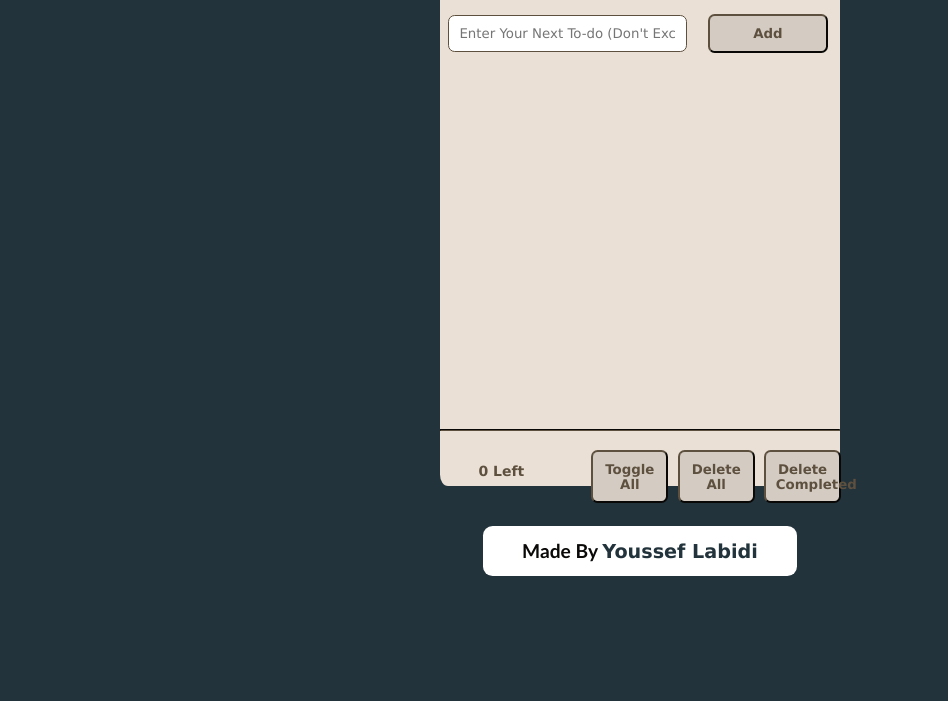
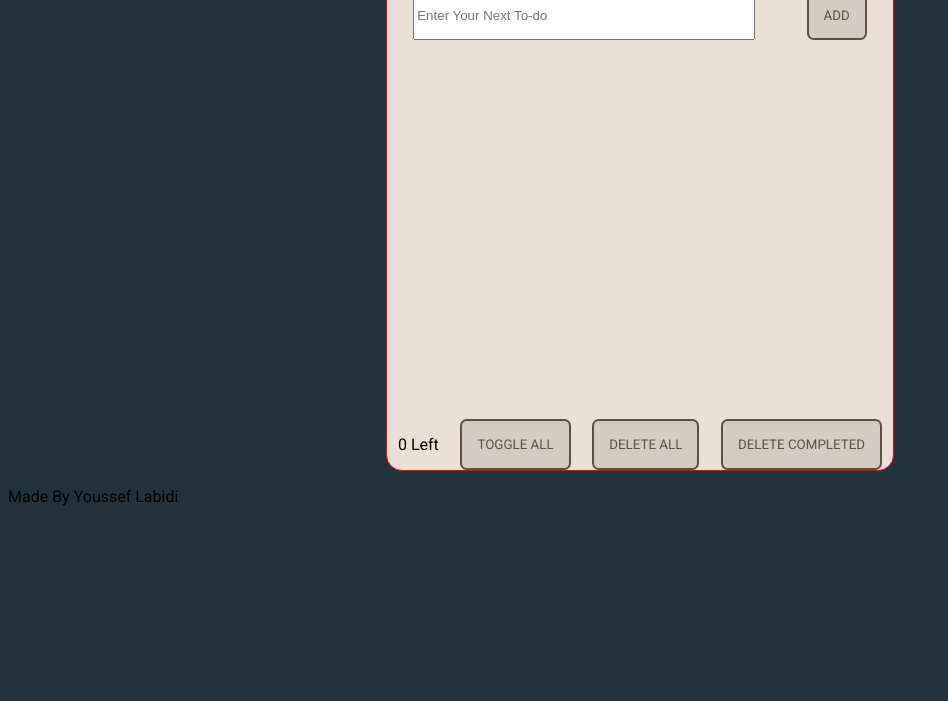
Before and after one commit to ylabidi11/Todo-List, a plain HTML site: page index.html in a window 1280 px wide. Shown: the part 99-800 px from the top of the page, without its empty margins (0-948 px from the left). Drawn offline with Linux system fonts and the light colour scheme.

Commit message:
restarted entire css implementing flexbox

```diff
--- a/index.html
+++ b/index.html
@@ -5,19 +5,20 @@
     <meta charset="UTF-8">
     <meta name="viewport" content="width=device-width, initial-scale=1.0">
     <title>To-Do</title>
+    <link
+        href="https://fonts.googleapis.com/css2?family=Roboto:ital,wght@0,100;0,300;0,400;0,500;0,700;0,900;1,100;1,300;1,400;1,500;1,700;1,900&display=swap"
+        rel="stylesheet">
     <link rel="stylesheet" href="style.css">
 </head>
 
 <body>
     <div class="todo">
         <h1>To-Do List</h1>
-        <input type="text" placeholder="Enter Your Next To-do (Don't Exceed This Width)" class="add-todo"
-            id="input-todo">
-        <button class="add-todo" id="add-todo-button">Add</button>
+        <div class="add-todo-div">
+            <input type="text" placeholder="Enter Your Next To-do" class="add-todo" id="input-todo">
+            <button class="add-todo" id="add-todo-button">Add</button>
+        </div>
         <ul id="todos-list"></ul>
-        <div class="hr">
-            <hr>
-        </div>
         <div class="all-buttons">
             <p id="counter">0 Left</p>
             <button id="toggle-all-button">Toggle All</button>
--- a/script.js
+++ b/script.js
@@ -35,9 +35,11 @@ const DisplayTodos = () => {
             li.className = "not-crossed both"
         }
 
+        let span = document.createElement('span');
+        span.innerHTML = todos[i].todo
 
         li.appendChild(toggleButton)
-        li.appendChild(document.createTextNode(todos[i].todo))
+        li.appendChild(span)
         li.appendChild(newRemove)
 
         ulList.appendChild(li)
--- a/style.css
+++ b/style.css
@@ -1,192 +1,94 @@
-* {
-    font-family: Verdana, Tahoma, sans-serif;
+body {
+    background-color: #22333B;
+    font-family: "Roboto", sans-serif;
+    font-weight: 400;
+    font-style: normal;
 }
 
-body {
-    background-color: #22333B;
+button {
+    background-color: #d4ccc3;
+    padding: 15px;
+    color: #5E503F;
+    border: 2px solid #5E503F;
+    border-radius: 0.5em;
+    text-transform: uppercase;
+    font-family: "Roboto", sans-serif;
+    font-weight: 400;
 }
 
-h1 {
-    padding-top: 5%;
-    text-align: center;
-    color: #5E503F;
-}
-
-.hr {
-    border-color: #5E503F;
-}
-
-hr {
-    border-color: inherit;
+button:hover {
+    background-color: #22333B;
+    color: #d4ccc3;
+    border: none;
+    cursor: pointer;
+    padding: 17px;
 }
 
 .todo {
+    display: flex;
+    flex-direction: column;
+    border: 1px solid red;
+    margin: auto;
+    width: 40%;
+    height: 70vh;
     background-color: #EAE0D5;
-    height: 70vh;
-    width: 50vh;
-    margin: auto;
-    border-radius: 2%;
-    margin-top: 2%;
+    border-radius: 1em;
+    text-align: center;
     position: relative;
 }
 
-.add-todo {
-    padding: 2.6%;
-    margin: 2%;
-    border-radius: 0.5em;
-}
-
-input {
-    width: 70%;
-    border: 1px solid #5E503F;
+.add-todo-div {
+    display: flex;
+    flex-direction: row;
+    justify-content: space-around;
 }
 
 #input-todo {
-    width: 54%;
-}
-
-#add-todo-button {
-    width: 30%;
-    border-color: #5E503F;
-    background-color: #d4ccc3;
-    color: #5E503F;
-    font-weight: bold;
-}
-
-#add-todo-button:hover {
-    background-color: #22333B;
-    color: #EAE0D5;
-    border-color: transparent;
-}
-
-#input-d {
-    margin-bottom: 6.3%;
-}
-
-ul {
-    height: 60%;
-    overflow: hidden;
-    overflow-y: scroll;
-    overflow-x: scroll;
-}
-
-li {
-    display: flex;
-    align-items: center;
-    line-height: 1.5;
-    margin-bottom: 7%;
-    font-size: 1em;
-    list-style-type: none;
-    color: #22333B;
-    position: relative;
-    font-weight: bold;
-}
-
-li input {
-    margin-right: 5%;
-    width: 1.5em;
-    height: 1.5em;
-    border-radius: 50%;
-    box-sizing: border-box;
-    flex-shrink: 0;
-    appearance: none;
-    padding: 5px;
-    border-color: #22333B;
-}
-
-li input:checked {
-    background-color: #22333B;
-}
-
-li button {
-    position: absolute;
-    margin-left: 90%;
-    padding: 0.7em;
-    font-weight: bold;
-    color: #5E503F;
-    border-radius: 0.6em;
-    background-color: #d4ccc3;
-    top: 0%;
-    border-color: #5E503F;
-}
-
-li button:hover {
-    border-color: transparent;
-    background-color: #22333B;
-    color: #d4ccc3;
-}
-
-.crossed {
-    text-decoration: line-through;
+    width: 25em;
 }
 
 .all-buttons {
     display: flex;
-    position: absolute;
-    width: 120%;
-    font-weight: bold;
-    color: #5E503F;
+    flex-direction: row;
+    justify-content: space-around;
+    flex-shrink: 2;
 }
 
-#counter {
-    font-size: 14px;
-    margin: 5% 13% 0 8%;
+#todos-list {
+    display: flex;
+    flex-direction: column;
+    height: 50vh;
+    overflow: hidden;
+    overflow-y: scroll;
+    padding: 0;
 }
 
-.all-buttons button {
-    background-color: #d4ccc3;
-    border-color: #5E503F;
-    color: #5E503F;
-    font-weight: bold;
-    padding: 2%;
-    margin: 2.2% 1% 1% 1%;
-    border-radius: 0.5em;
-    width: 16%;
+#todos-list li {
+    padding-left: 5%;
+    display: flex;
+    gap: 1rem;
+    margin-bottom: 1em;
+    align-items: center;
 }
 
-.all-buttons button:hover {
-    background-color: #22333B;
-    color: #EAE0D5;
-    border-color: transparent;
+li>*:nth-child(1) {
+    flex: 1 1 10%;
 }
 
-.author {
-    background-color: white;
-    color: #0A0908;
-    width: 15em;
-    text-align: center;
-    font-weight: bold;
-    font-family: Calibri;
-    border-radius: 0.5em;
-    margin: auto;
-    margin-top: 5vh;
-    padding: 1%;
-    font-size: 1.2em;
+li>*:nth-child(2) {
+    flex: 1 1 85%;
+    text-align: left;
 }
 
-#name {
-    color: #22333B;
-    font-size: 1;
+li>*:nth-child(3) {
+    flex: 1 1 5%;
+    margin-right: 5%;
 }
 
-ul::-webkit-scrollbar {
-    width: 0.8em;
+li button {
+    padding: 5px;
 }
 
-ul::-webkit-scrollbar-track {
-    background: transparent;
-    border-radius: 10px;
+li button:hover {
+    padding: 7px;
 }
-
-ul::-webkit-scrollbar-thumb {
-    background: #7a736a;
-    border-radius: 10px;
-}
-
-ul::-webkit-scrollbar-thumb:hover {
-    background: #5E503F;
-}
-
-ul::-webkit-scrollbar-corner {
-    background: #EAE0D5;
-}
```
